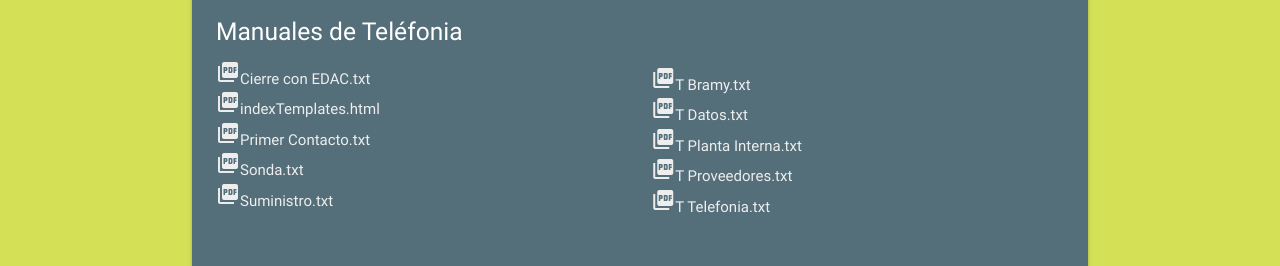
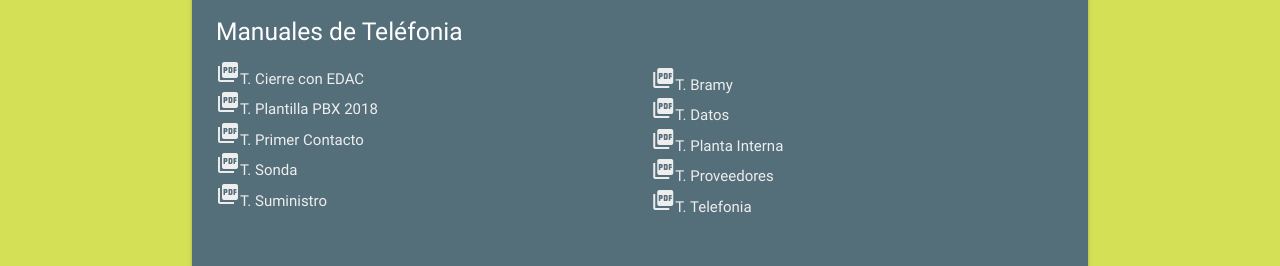
Before and after one commit to xLechugax/aeLita, a plain HTML site: page aeLita/web/templates/indexTemplates.html in a window 1280 px wide. Shown: the part 200-466 px from the top of the page. Drawn offline with nearby package versions, Linux system fonts and the light colour scheme; files whose address does not match are found by name.

```diff
--- a/aeLita/web/templates/indexTemplates.html
+++ b/aeLita/web/templates/indexTemplates.html
@@ -52,21 +52,21 @@
                                     <div class="col s6 m6">
                                         <h5 class="white-text">Manuales de Teléfonia</h5>
                                         <ul>
-                                            <li><a class="grey-text text-lighten-3" href="Cierre con EDAC.txt"><i class=material-icons>picture_as_pdf</i>Cierre con EDAC.txt</a></li>
-                                            <li><a class="grey-text text-lighten-3" href="indexTemplates.html"><i class=material-icons>picture_as_pdf</i>indexTemplates.html</a></li>
-                                            <li><a class="grey-text text-lighten-3" href="Primer Contacto.txt"><i class=material-icons>picture_as_pdf</i>Primer Contacto.txt</a></li>
-                                            <li><a class="grey-text text-lighten-3" href="Sonda.txt"><i class=material-icons>picture_as_pdf</i>Sonda.txt</a></li>
-                                            <li><a class="grey-text text-lighten-3" href="Suministro.txt"><i class=material-icons>picture_as_pdf</i>Suministro.txt</a></li>
+                                            <li><a class="grey-text text-lighten-3" href="Cierre con EDAC.txt"><i class=material-icons>picture_as_pdf</i>T. Cierre con EDAC</a></li>
+                                            <li><a class="grey-text text-lighten-3" href="PBX 2018.xls"><i class=material-icons>picture_as_pdf</i>T. Plantilla PBX 2018</a></li>
+                                            <li><a class="grey-text text-lighten-3" href="Primer Contacto.txt"><i class=material-icons>picture_as_pdf</i>T. Primer Contacto</a></li>
+                                            <li><a class="grey-text text-lighten-3" href="Sonda.txt"><i class=material-icons>picture_as_pdf</i>T. Sonda</a></li>
+                                            <li><a class="grey-text text-lighten-3" href="Suministro.txt"><i class=material-icons>picture_as_pdf</i>T. Suministro</a></li>
                                         </ul>
                                     </div>
                                     <div class="col s6 m6">
                                         <br/><br/>
                                         <ul>
-                                            <li><a class="grey-text text-lighten-3" href="T Bramy.txt"><i class=material-icons>picture_as_pdf</i>T Bramy.txt</a></li>
-                                            <li><a class="grey-text text-lighten-3" href="T Datos.txt"><i class=material-icons>picture_as_pdf</i>T Datos.txt</a></li>
-                                            <li><a class="grey-text text-lighten-3" href="T Planta Interna.txt"><i class=material-icons>picture_as_pdf</i>T Planta Interna.txt</a></li>
-                                            <li><a class="grey-text text-lighten-3" href="T Proveedores.txt"><i class=material-icons>picture_as_pdf</i>T Proveedores.txt</a></li>
-                                            <li><a class="grey-text text-lighten-3" href="T Telefonia.txt"><i class=material-icons>picture_as_pdf</i>T Telefonia.txt</a></li>
+                                            <li><a class="grey-text text-lighten-3" href="T Bramy.txt"><i class=material-icons>picture_as_pdf</i>T. Bramy</a></li>
+                                            <li><a class="grey-text text-lighten-3" href="T Datos.txt"><i class=material-icons>picture_as_pdf</i>T. Datos</a></li>
+                                            <li><a class="grey-text text-lighten-3" href="T Planta Interna.txt"><i class=material-icons>picture_as_pdf</i>T. Planta Interna</a></li>
+                                            <li><a class="grey-text text-lighten-3" href="T Proveedores.txt"><i class=material-icons>picture_as_pdf</i>T. Proveedores</a></li>
+                                            <li><a class="grey-text text-lighten-3" href="T Telefonia.txt"><i class=material-icons>picture_as_pdf</i>T. Telefonia</a></li>
                                         </ul>
                                     </div>
                                 </div>
```
Also changed, not shown: 1 other file.
